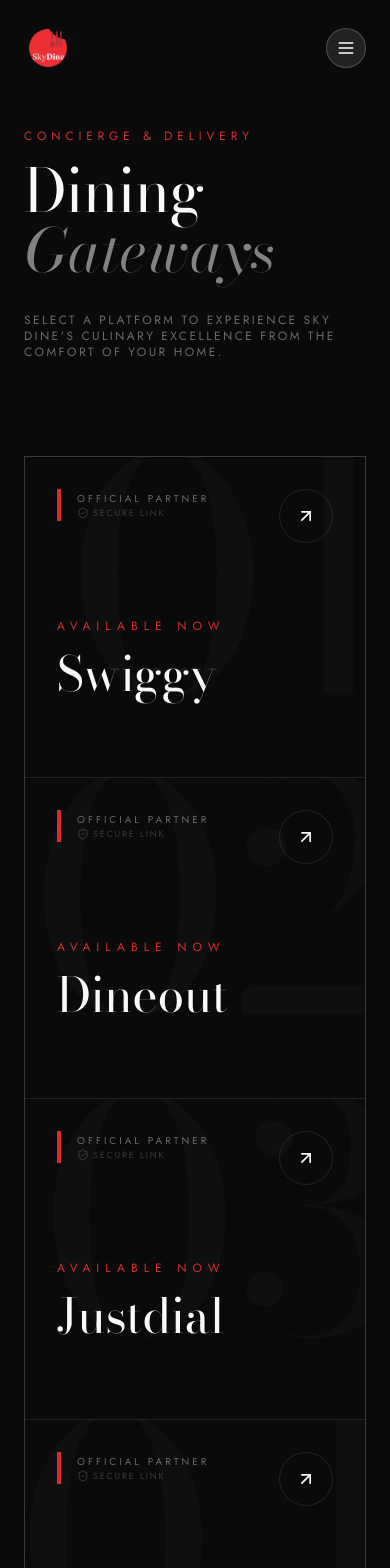
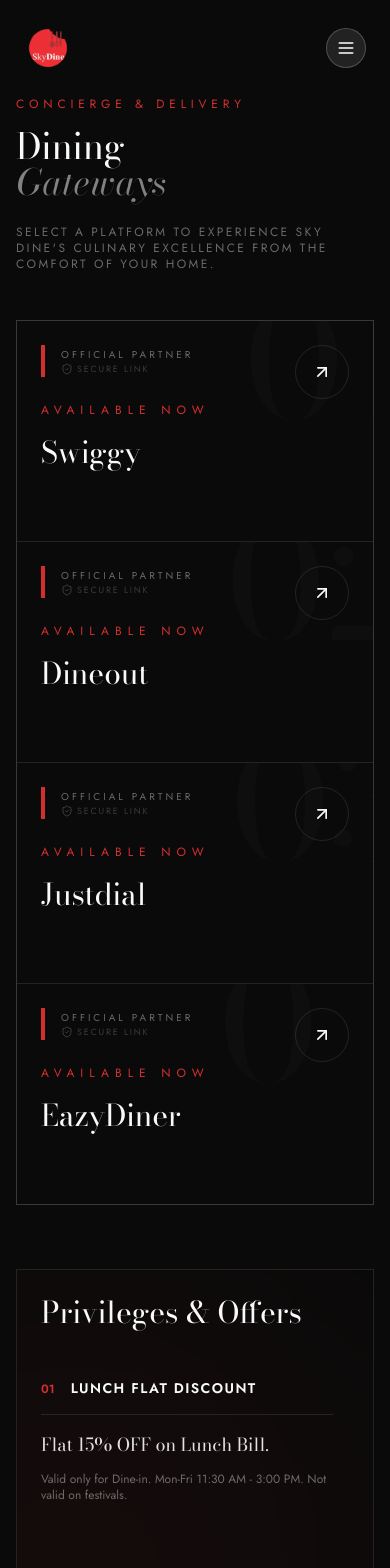
Before and after one commit to Samartha2k/SkyDine, a React (Vite) app: page /#/order-online in a window 390 px wide. Shown: the top 1568 px of the page. Built offline with nearby package versions, Linux system fonts and the light colour scheme.

Commit message:
made it mobile friendly v2!!!!

```diff
--- a/pages/OrderOnline.tsx
+++ b/pages/OrderOnline.tsx
@@ -12,13 +12,13 @@
       initial={{ opacity: 0 }}
       animate={{ opacity: 1 }}
       exit={{ opacity: 0 }}
-      className="min-h-screen px-6 pt-32 pb-20"
+      className="min-h-screen px-4 sm:px-6 pt-24 sm:pt-32 pb-20"
     >
       <div className="max-w-[1920px] mx-auto">
-        <header className="mb-24 flex flex-col md:flex-row md:items-end justify-between gap-8">
+        <header className="mb-12 sm:mb-24 flex flex-col md:flex-row md:items-end justify-between gap-6 sm:gap-8">
            <div className="max-w-2xl">
               <span className="font-sans text-xs text-rust uppercase tracking-[0.4em] mb-4 block">Concierge & Delivery</span>
-              <h1 className="font-display text-6xl md:text-8xl leading-none">Dining <br/> <span className="italic text-cream/50">Gateways</span></h1>
+               <h1 className="font-display text-4xl sm:text-6xl md:text-8xl leading-none">Dining <br/> <span className="italic text-cream/50">Gateways</span></h1>
            </div>
            <p className="font-sans text-cream/40 text-xs uppercase tracking-[0.2em] max-w-xs md:text-right">
              Select a platform to experience Sky Dine's culinary excellence from the comfort of your home.
@@ -26,17 +26,17 @@
         </header>
 
         {/* Redesigned Luxury Links Grid */}
-        <div className="grid grid-cols-1 md:grid-cols-2 gap-px bg-cream/10 mb-32 border border-cream/10">
+        <div className="grid grid-cols-1 md:grid-cols-2 gap-px bg-cream/10 mb-16 sm:mb-32 border border-cream/10">
           {orderingLinks.map((link, idx) => (
             <a
               key={idx}
               href={link.url}
               target="_blank"
               rel="noreferrer"
-              className="interactive group relative min-h-[320px] lg:min-h-[400px] bg-void overflow-hidden flex flex-col justify-between p-8 md:p-16 transition-colors duration-700 hover:bg-[#0c0c0c]"
+              className="interactive group relative min-h-[220px] sm:min-h-[320px] lg:min-h-[400px] bg-void overflow-hidden flex flex-col justify-between p-6 sm:p-8 md:p-16 transition-colors duration-700 hover:bg-[#0c0c0c]"
             >
               {/* Massive Background Numeral */}
-              <div className="absolute -top-10 -right-10 font-display text-[20rem] leading-none text-cream/[0.02] group-hover:text-rust/[0.05] transition-colors duration-1000 pointer-events-none select-none">
+              <div className="absolute -top-10 -right-10 font-display text-[10rem] sm:text-[15rem] md:text-[20rem] leading-none text-cream/[0.02] group-hover:text-rust/[0.05] transition-colors duration-1000 pointer-events-none select-none">
                 0{idx + 1}
               </div>
 
@@ -67,7 +67,7 @@
                      Available Now
                    </motion.span>
                 </div>
-                <h3 className="font-display text-5xl md:text-7xl lg:text-8xl text-cream group-hover:translate-x-4 transition-transform duration-700 ease-[0.16,1,0.3,1]">
+                <h3 className="font-display text-3xl sm:text-5xl md:text-7xl lg:text-8xl text-cream group-hover:translate-x-4 transition-transform duration-700 ease-[0.16,1,0.3,1]">
                   {link.name}
                 </h3>
 
@@ -90,18 +90,18 @@
         </div>
 
         {/* Rest of the page preserved exactly as is */}
-        <div className="bg-void border border-cream/10 p-12 lg:p-24 relative overflow-hidden">
+        <div className="bg-void border border-cream/10 p-6 sm:p-12 lg:p-24 relative overflow-hidden">
            <div className="absolute top-0 right-0 w-[600px] h-[600px] bg-rust/5 rounded-full blur-[120px] pointer-events-none"></div>
 
-           <h2 className="font-display text-4xl mb-12 relative z-10">Privileges & Offers</h2>
-           <div className="grid grid-cols-1 md:grid-cols-2 gap-12 relative z-10">
+           <h2 className="font-display text-3xl sm:text-4xl mb-8 sm:mb-12 relative z-10">Privileges & Offers</h2>
+           <div className="grid grid-cols-1 md:grid-cols-2 gap-8 sm:gap-12 relative z-10">
              {OFFERS.map((offer, idx) => (
-               <div key={idx} className="group hover:bg-cream/5 p-6 -ml-6 rounded-lg transition-colors duration-300">
+               <div key={idx} className="group hover:bg-cream/5 p-4 sm:p-6 -ml-4 sm:-ml-6 rounded-lg transition-colors duration-300">
                  <div className="flex items-baseline gap-4 mb-4 border-b border-cream/10 pb-4">
                     <span className="font-sans text-xs text-rust font-bold">0{idx+1}</span>
                     <h4 className="font-sans text-sm font-bold uppercase tracking-widest text-cream">{offer.title}</h4>
                  </div>
-                 <p className="font-display text-xl mb-3 text-cream/90">{offer.details}</p>
+                 <p className="font-display text-lg sm:text-xl mb-3 text-cream/90">{offer.details}</p>
                  <p className="font-sans text-xs text-cream/40 group-hover:text-cream/60 transition-colors">{offer.conditions}</p>
                </div>
              ))}
--- a/public/index.css
+++ b/public/index.css
@@ -2,6 +2,50 @@
 html, body {
   overscroll-behavior-y: none; /* Prevent "bounce" effect showing background */
   background-color: #0a0a0a;
+  -webkit-tap-highlight-color: transparent; /* Remove tap highlight on mobile */
+}
+
+/* Mobile-specific improvements */
+@media (max-width: 768px) {
+  html {
+    scroll-behavior: smooth;
+  }
+
+  /* Improve touch scrolling */
+  * {
+    -webkit-overflow-scrolling: touch;
+  }
+
+  /* Better safe area support for notched phones */
+  body {
+    padding-left: env(safe-area-inset-left);
+    padding-right: env(safe-area-inset-right);
+  }
+}
+
+/* Custom scrollbar for mobile horizontal scroll areas */
+.custom-scrollbar::-webkit-scrollbar {
+  height: 4px;
+  width: 4px;
+}
+
+.custom-scrollbar::-webkit-scrollbar-track {
+  background: rgba(255, 255, 255, 0.05);
+}
+
+.custom-scrollbar::-webkit-scrollbar-thumb {
+  background: #D32F2F;
+  border-radius: 2px;
+}
+
+/* Hide scrollbar on mobile while keeping scroll functionality */
+@media (max-width: 768px) {
+  .custom-scrollbar {
+    scrollbar-width: none; /* Firefox */
+  }
+  .custom-scrollbar::-webkit-scrollbar {
+    display: none;
+  }
 }
 
 .smoke-container {
```
